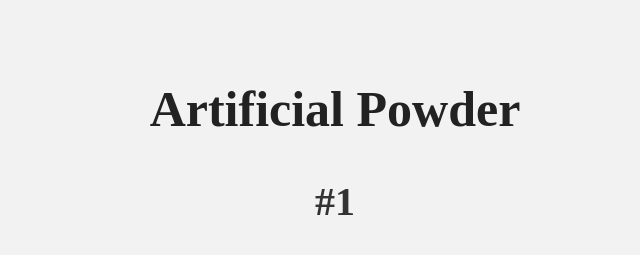
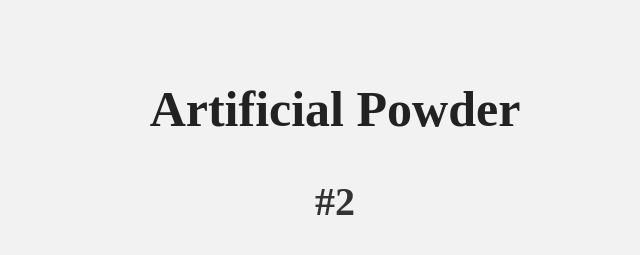
Before and after one commit to Rizzy-Andrew/radl, a plain HTML site: page levels/artificial-powder.html in a window 1280 px wide. Shown: the top 255 px of the page, 305-945 px from the left. Drawn offline with Linux system fonts and the light colour scheme.

Commit message:
Update artificial-powder.html

```diff
--- a/levels/artificial-powder.html
+++ b/levels/artificial-powder.html
@@ -6,7 +6,7 @@
   <body>
     <a class="back-button" href="../index.html">← Back</a>
 <h1>Artificial Powder</h1>
-<h2>#1</h2>
+<h2>#2</h2>
     <div class="info-box">
     <h2>Publisher</h2>
     <p>DRisccuN8</p>
```
